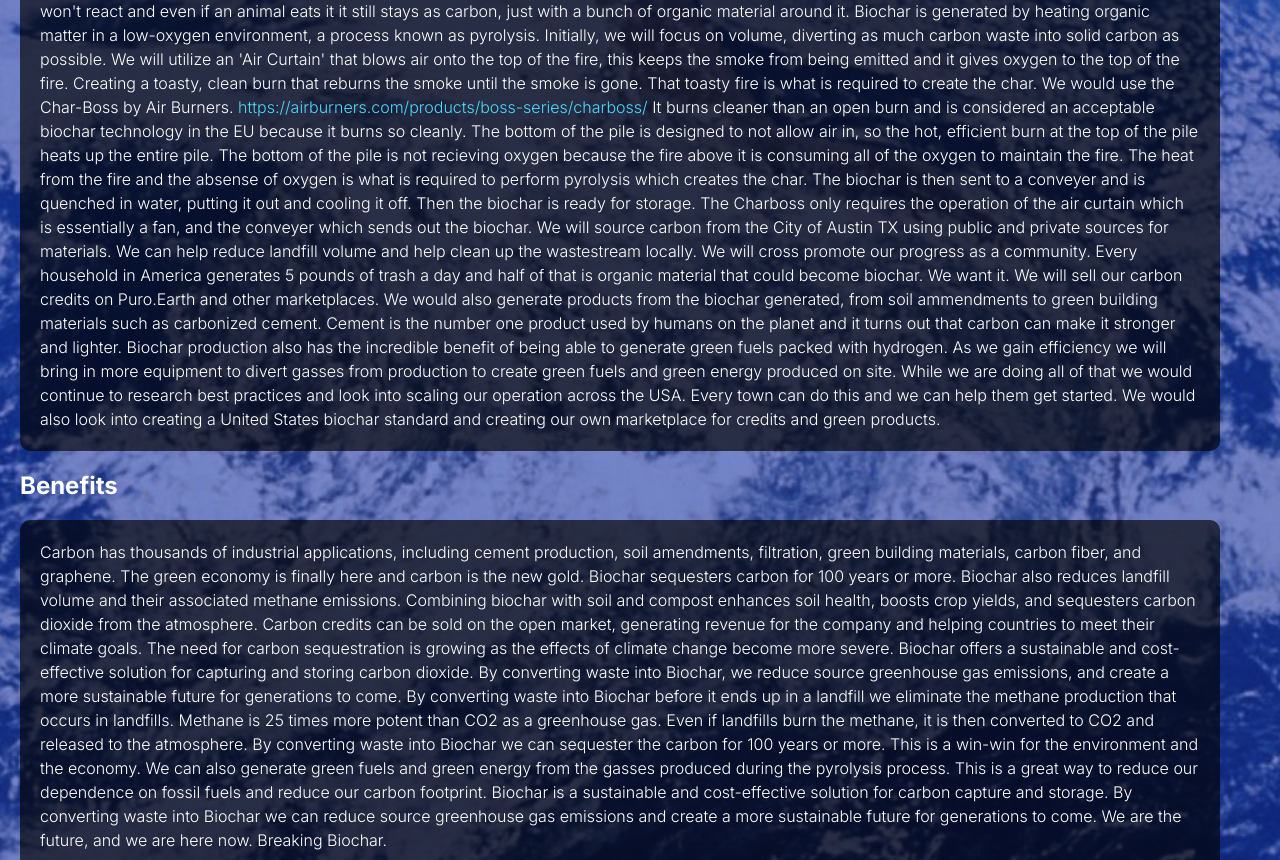
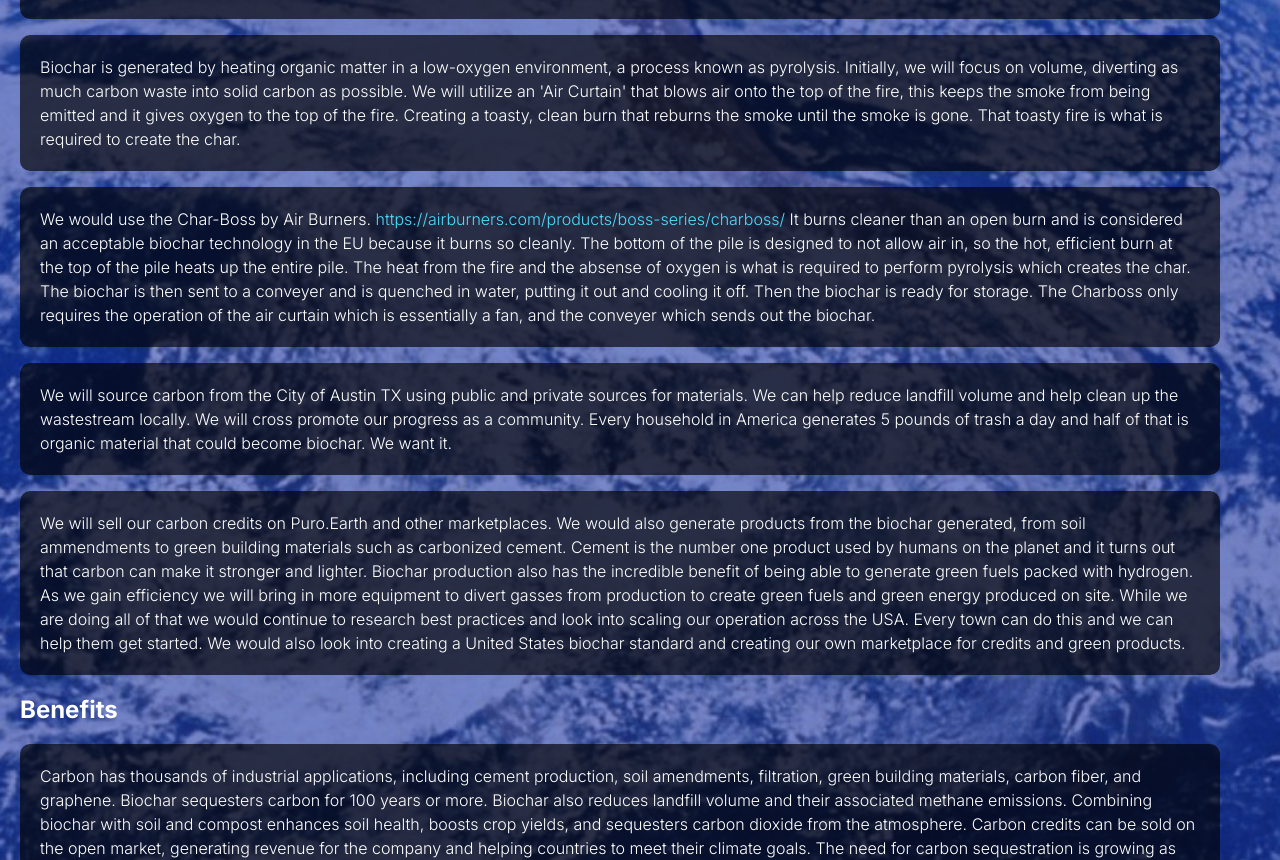
Before and after one commit to bcebel/BreakingBiochar, a React (Create React App) app: page / in a window 1280 px wide. Shown: the part 760-1620 px from the top of the page. Built offline with nearby package versions, Linux system fonts and the light colour scheme.

Commit message:
edited out extraneous content, added paragraphs

```diff
--- a/src/App.js
+++ b/src/App.js
@@ -27,14 +27,24 @@ function App() {
             didn't have to deal with the box afterward? We can produce clean
             carbon from all of that waste and put it back into the soil and into
             green building materials, otherwise that cardboard box is going to
-            end up as CO2 in our atmosphere when it breaks down, even if you compost it a lot of the C02 is still released. With Biochar we handle the
-            "Storage" part of Carbon Capture and Storage. Trees
-            and plants have already done the "Carbon Capture" for us through photosynthesis! We just lock up that carbon for the rest of our lives by adding it to soil and cement so it can't burn up and end up back in the air one day.  Since Carbon is inert it won't react and even if an animal eats it it still stays as carbon, just with a bunch of organic material around it.  Biochar is generated by
-            heating organic matter in a low-oxygen environment, a process known
-            as pyrolysis. Initially, we will focus on volume, diverting as much
-            carbon waste into solid carbon as possible. We will utilize an 'Air
-            Curtain' that blows air onto the top of the fire, this keeps the
-            smoke from being emitted and it gives oxygen to the top of the fire.  Creating a toasty, clean burn that reburns the smoke until the smoke is gone.  That toasty fire is what is required to create the char.
+            end up as CO2 in our atmosphere when it breaks down. With Biochar we
+            handle the "Storage" part of Carbon Capture and Storage. Trees and
+            plants have already done the "Carbon Capture" for us through
+            photosynthesis! We just lock up that carbon for the rest of our
+            lives by adding it to soil and cement so it can't burn up and end up
+            back in the air one day.{" "}
+          </p>
+          <p>
+            Biochar is generated by heating organic matter in a low-oxygen
+            environment, a process known as pyrolysis. Initially, we will focus
+            on volume, diverting as much carbon waste into solid carbon as
+            possible. We will utilize an 'Air Curtain' that blows air onto the
+            top of the fire, this keeps the smoke from being emitted and it
+            gives oxygen to the top of the fire. Creating a toasty, clean burn
+            that reburns the smoke until the smoke is gone. That toasty fire is
+            what is required to create the char.{" "}
+          </p>
+          <p>
             We would use the Char-Boss by Air Burners.{" "}
             <a
               href="https://airburners.com/products/boss-series/charboss/"
@@ -45,21 +55,24 @@ function App() {
             It burns cleaner than an open burn and is considered an acceptable
             biochar technology in the EU because it burns so cleanly. The bottom
             of the pile is designed to not allow air in, so the hot, efficient
-            burn at the top of the pile heats up the entire pile. The bottom of
-            the pile is not recieving oxygen because the fire above it is
-            consuming all of the oxygen to maintain the fire. The heat from the
-            fire and the absense of oxygen is what is required to perform
+            burn at the top of the pile heats up the entire pile. The heat from
+            the fire and the absense of oxygen is what is required to perform
             pyrolysis which creates the char. The biochar is then sent to a
             conveyer and is quenched in water, putting it out and cooling it
             off. Then the biochar is ready for storage. The Charboss only
             requires the operation of the air curtain which is essentially a
-            fan, and the conveyer which sends out the biochar. We will source
-            carbon from the City of Austin TX using public and private sources
-            for materials. We can help reduce landfill volume and help clean up
-            the wastestream locally. We will cross promote our progress as a
-            community. Every household in America generates 5 pounds of trash a
-            day and half of that is organic material that could become biochar.
-            We want it. We will sell our carbon credits on Puro.Earth and other
+            fan, and the conveyer which sends out the biochar.{" "}
+          </p>
+          <p>
+            We will source carbon from the City of Austin TX using public and
+            private sources for materials. We can help reduce landfill volume
+            and help clean up the wastestream locally. We will cross promote our
+            progress as a community. Every household in America generates 5
+            pounds of trash a day and half of that is organic material that
+            could become biochar. We want it.{" "}
+          </p>
+          <p>
+            We will sell our carbon credits on Puro.Earth and other
             marketplaces. We would also generate products from the biochar
             generated, from soil ammendments to green building materials such as
             carbonized cement. Cement is the number one product used by humans
@@ -78,9 +91,8 @@ function App() {
           <p>
             Carbon has thousands of industrial applications, including cement
             production, soil amendments, filtration, green building materials,
-            carbon fiber, and graphene. The green economy is finally here and
-            carbon is the new gold. Biochar sequesters carbon for 100 years or
-            more. Biochar also reduces landfill volume and their associated
+            carbon fiber, and graphene. Biochar sequesters carbon for 100 years
+            or more. Biochar also reduces landfill volume and their associated
             methane emissions. Combining biochar with soil and compost enhances
             soil health, boosts crop yields, and sequesters carbon dioxide from
             the atmosphere. Carbon credits can be sold on the open market,
@@ -94,16 +106,11 @@ function App() {
             up in a landfill we eliminate the methane production that occurs in
             landfills. Methane is 25 times more potent than CO2 as a greenhouse
             gas. Even if landfills burn the methane, it is then converted to CO2
-            and released to the atmosphere. By converting waste into Biochar we
-            can sequester the carbon for 100 years or more. This is a win-win
-            for the environment and the economy. We can also generate green
-            fuels and green energy from the gasses produced during the pyrolysis
-            process. This is a great way to reduce our dependence on fossil
-            fuels and reduce our carbon footprint. Biochar is a sustainable and
-            cost-effective solution for carbon capture and storage. By
-            converting waste into Biochar we can reduce source greenhouse gas
-            emissions and create a more sustainable future for generations to
-            come. We are the future, and we are here now. Breaking Biochar.
+            and released to the atmosphere. We can also generate green fuels and
+            green energy from the gasses produced during the pyrolysis process.
+            This is a great way to reduce our dependence on fossil fuels and
+            reduce our carbon footprint. Biochar is a sustainable and
+            cost-effective solution for carbon capture and storage.
           </p>
           <h2>Costs</h2>
           <p>
@@ -132,15 +139,11 @@ function App() {
             have limited scalability. Biochar is a cost-effective, sustainable,
             and scalable solution for carbon capture and storage. It has the
             potential to revolutionize the way we think about waste and carbon
-            sequestration. We are committed to making Biochar a mainstream
-            solution for carbon capture and storage. We are Breaking Biochar.
-            Biochar literally only requires a fire and a barrel to produce. It
-            is the most cost effective way to sequester carbon and it is the
-            only way to sequester carbon in a way that is beneficial to the
-            environment. The other methods of carbon capture are expensive and
-            require a lot of energy to operate. Biochar is a win-win for the
-            environment and the economy. We are the future, and we are here now.
-            Breaking Biochar.
+            sequestration. Biochar literally only requires a fire to produce. It
+            is the most cost effective way to sequester carbon and is beneficial
+            to the environment. The other methods of carbon capture are
+            expensive and require a lot of energy to operate. Biochar is a
+            win-win for the environment and the economy.
           </p>
           <h2>About Us</h2>
           <p>
```
